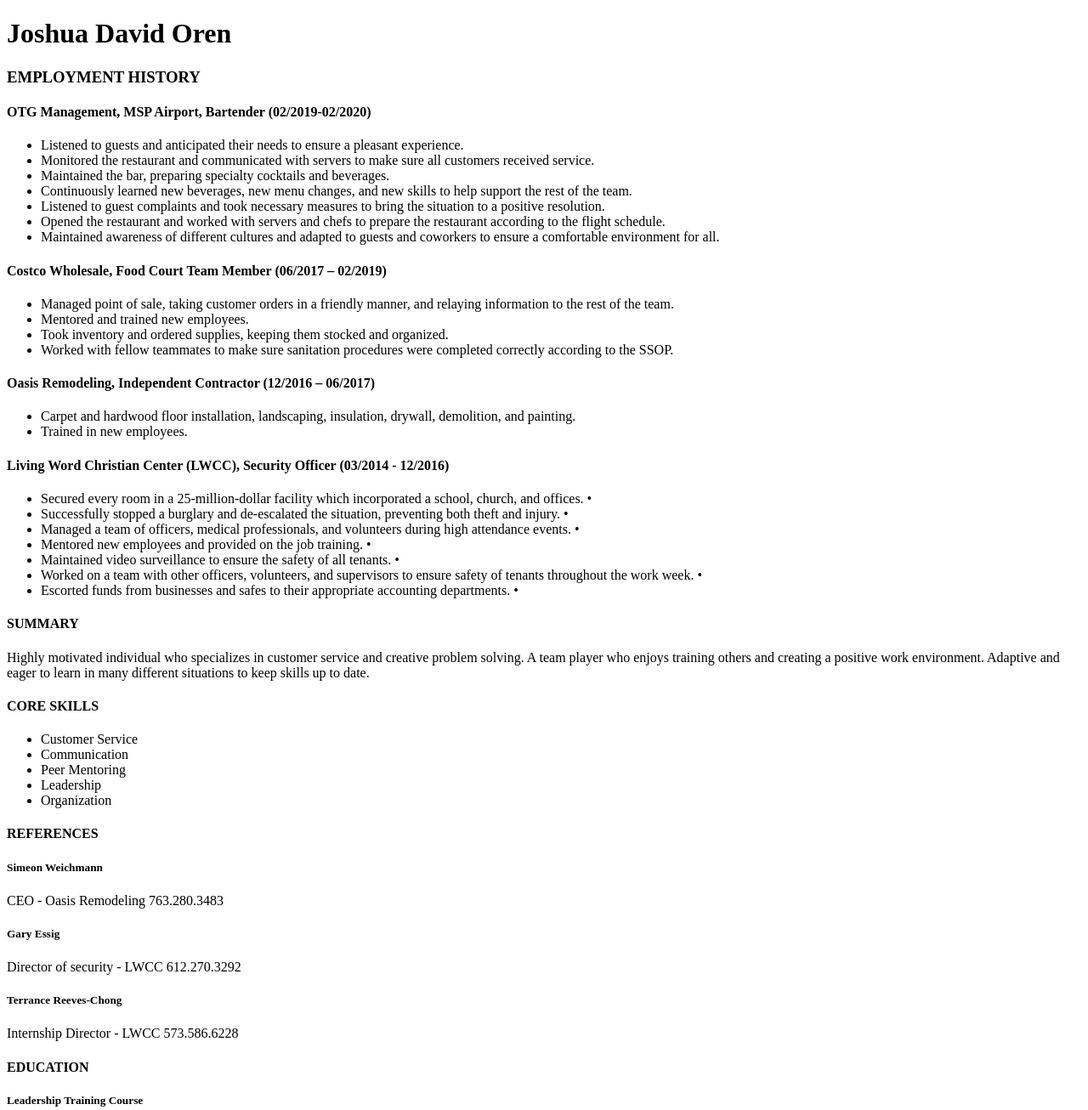
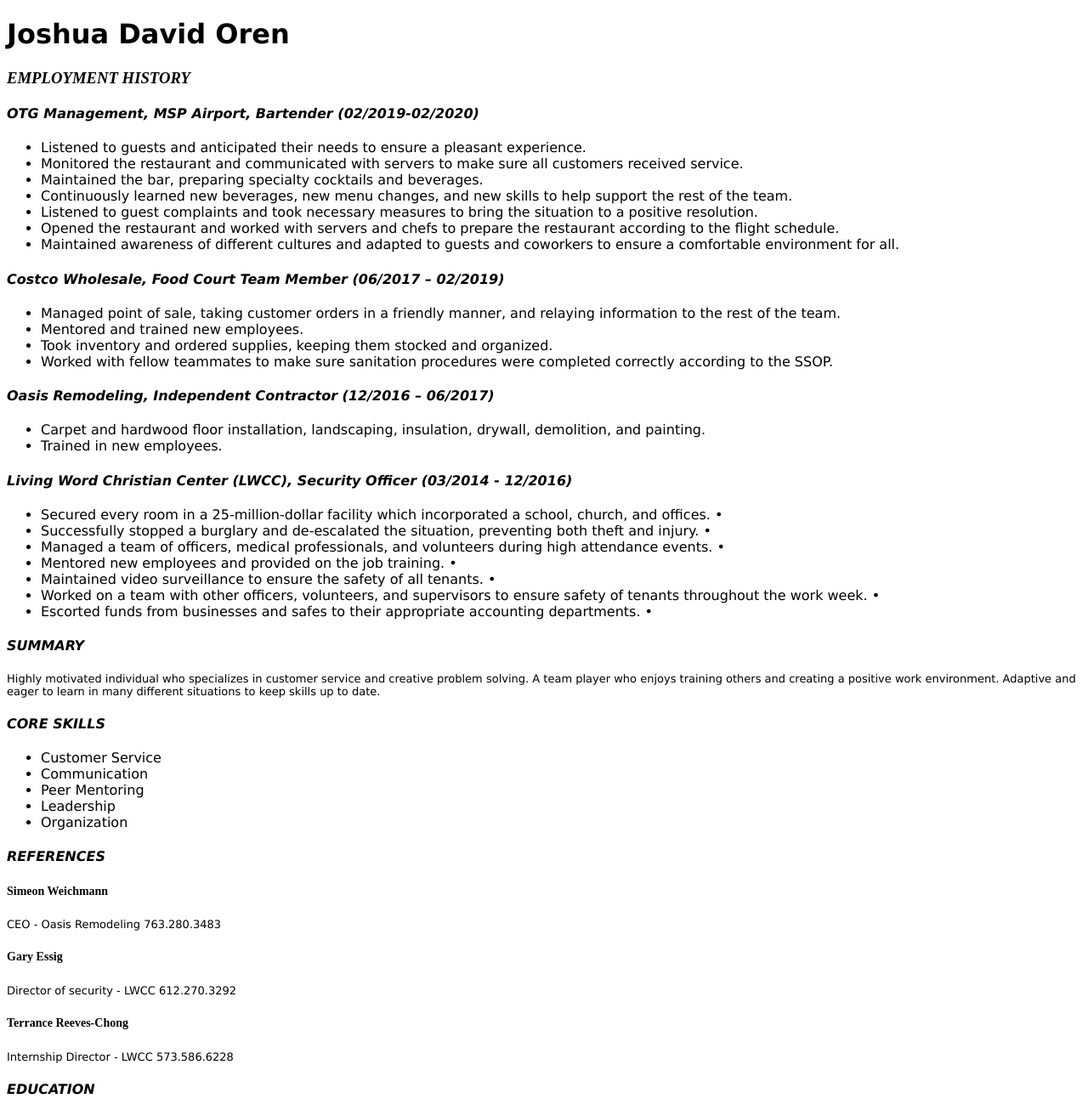
Before and after one commit to JoshuaDavidOren/JoshuaDavidOren.github.io, a plain HTML site: page index.html in a window 1280 px wide. Shown: the top 1306 px of the page at 85% size. Drawn offline with Linux system fonts and the light colour scheme.

Commit message:
Update style.css

```diff
--- a/style.css
+++ b/style.css
@@ -1,16 +1,22 @@
-.split{
-  hight:100%;
-  width:50%;
-  position: fixed;
-  z-index: 1;
-  top: 0;
-  overflow-x: hidden;
-  padding-top: 100px; }
-
-.left {
-  left: 0;
-  background-color: ;
+h1 { color:black;
+  font-family:'lucida sans unicode','lucida grand',sans-serif;
 }
 
-.right{right: 0;
-background-color: ;}
+  h3{
+    font-style:italic;
+}
+
+  h4{
+    font-family:'lucida sans unicode','lucida grand',sans-serif;
+  font-style:italic;
+}
+
+ul {font-family:'lucida sans unicode','lucida grand',sans-serif;}
+
+h5 {font-size:14px;
+   font-weight:150:}
+
+p {font-family:'lucida sans unicode','lucida grand',sans-serif;
+  font-size:13px;}
+
+.one
```
